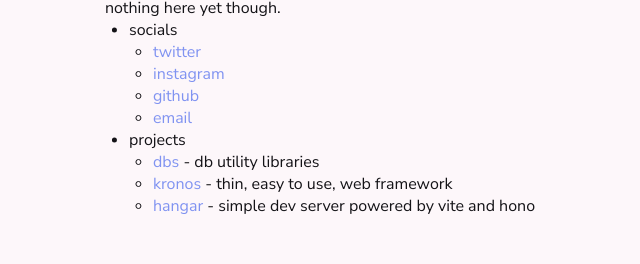
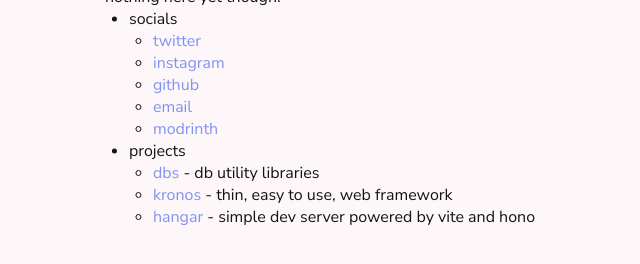
Before and after one commit to artimora/homepage, an Astro site: page / in a window 1280 px wide. Shown: the part 326-590 px from the top of the page, without its empty margins (320-960 px from the left). Built offline with nearby package versions, Linux system fonts and the light colour scheme; Astro itself is replaced by a stand-in of ours.

Commit message:
add modrinth org

```diff
--- a/src/pages/index.astro
+++ b/src/pages/index.astro
@@ -36,6 +36,9 @@
             <li>
               <a href="mailto:contact@artimora.dev">email</a>
             </li>
+            <li>
+              <a href="https://modrinth.com/organization/artimora">modrinth</a>
+            </li>
           </ul>
         </li>
         <li>
```
